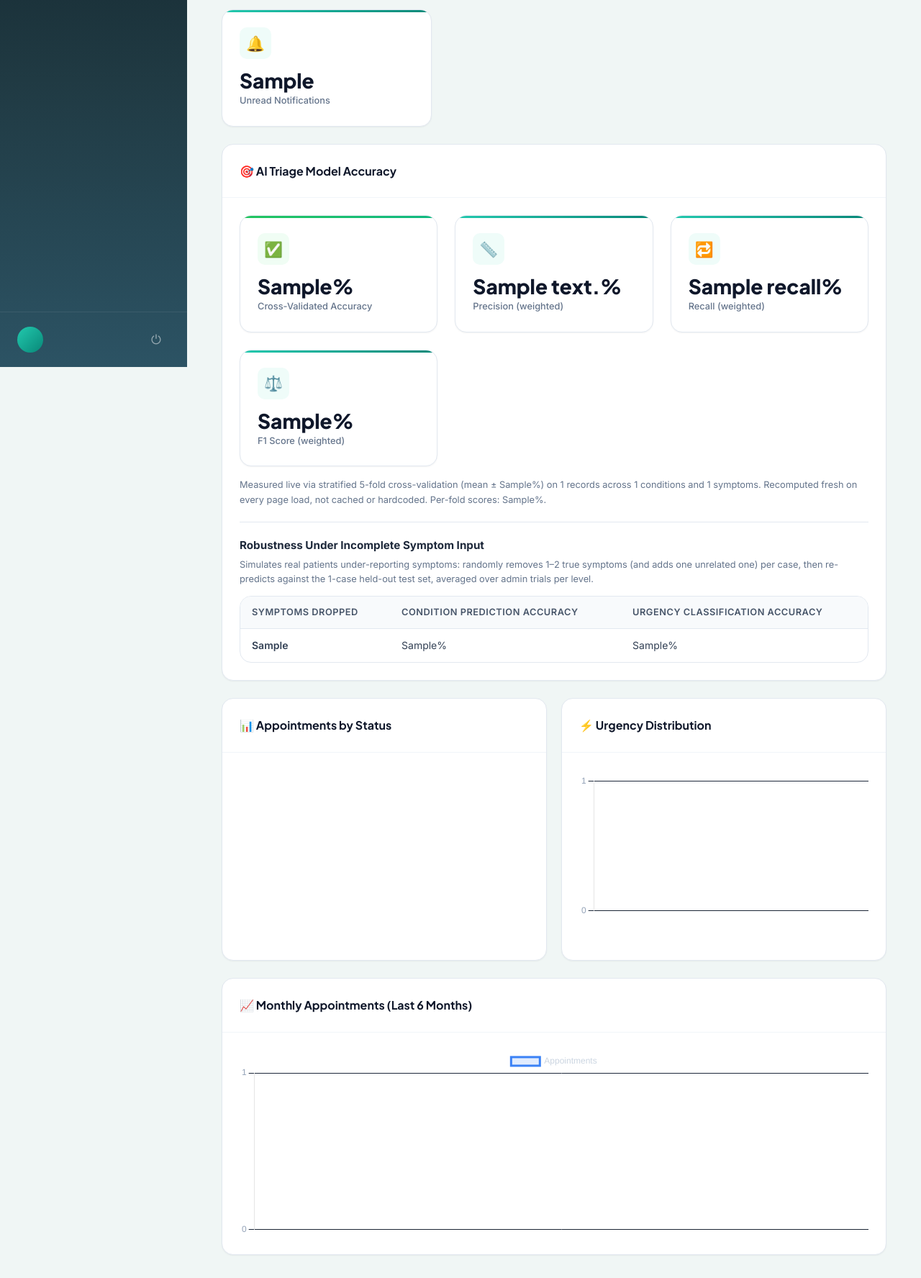
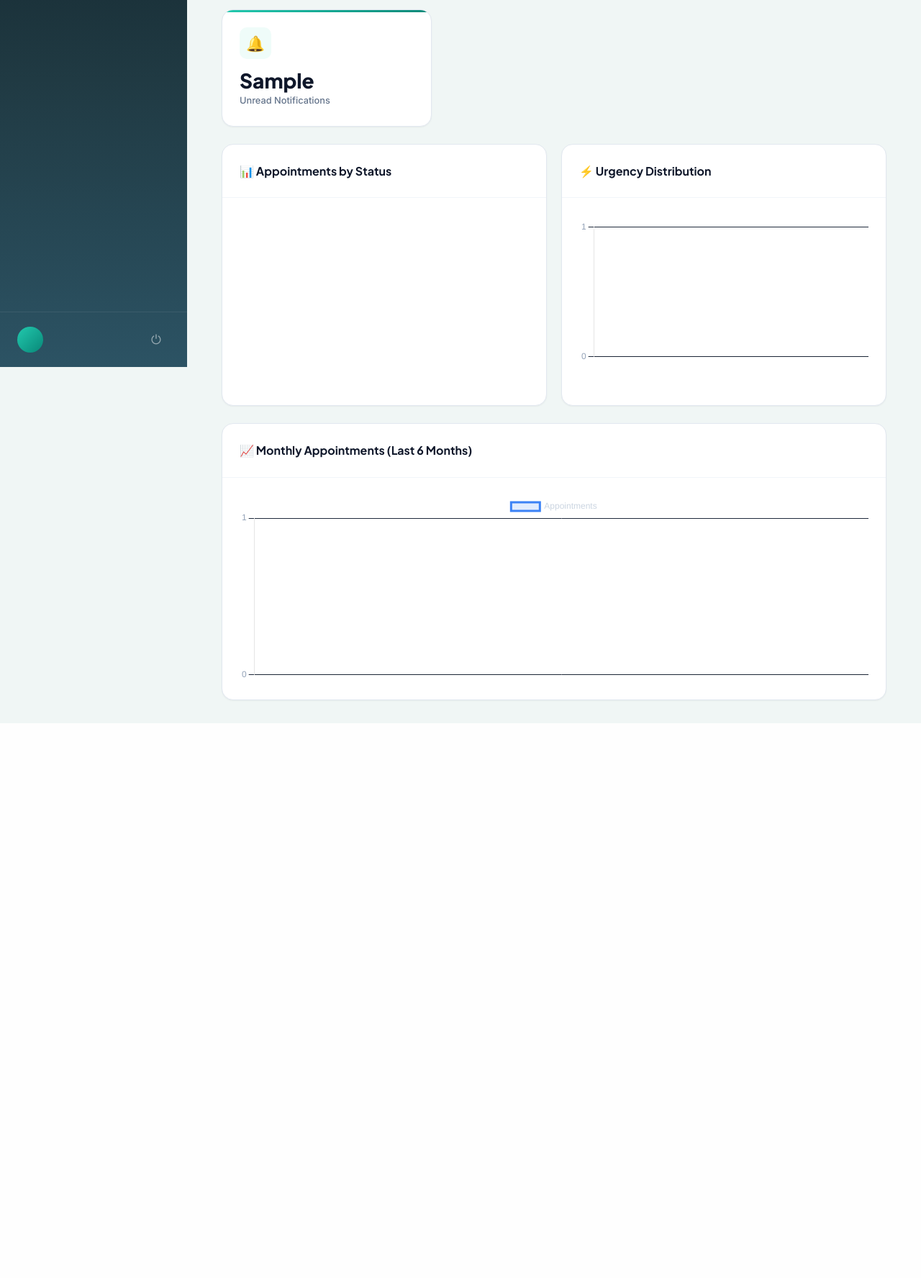
Before and after one commit to Shams742/CLINK, a Flask app: template code/templates/admin/reports.html in a window 1280 px wide. Shown: the part 290-2066 px from the top of the page at 72% size. After the commit the page ends 1295 px from the top, so only its background shows below. Run offline with Flask 3, Linux system fonts and the light colour scheme; the template is opened without the code that fills it: most values are stand-ins (such as "Sample title", 1, 10 or a date in 2020); a map, chart or similar area stays blank.

Commit message:
Remove AI Triage Model Accuracy card from admin Reports page
Drops the accuracy/precision/recall/F1 stat grid and the robustness
degradation table from the Reports & Analytics UI, along with the
now-unused AdminService.get_model_accuracy()/get_model_robustness()
wrappers and their retrain-on-every-page-load cost in reports_page().
AITriageService.evaluate_model()/evaluate_robustness() are untouched
and still used by test_model_accuracy.py.

```diff
--- a/code/app/controllers/admin_controller.py
+++ b/code/app/controllers/admin_controller.py
@@ -66,10 +66,7 @@ def notifications_page():
 def reports_page():
     stats = AdminService.get_dashboard_stats()
     chart_data = AdminService.get_reports_data()
-    model_accuracy = AdminService.get_model_accuracy()
-    model_robustness = AdminService.get_model_robustness()
-    return render_template('admin/reports.html', stats=stats, chart_data=chart_data,
-                           model_accuracy=model_accuracy, model_robustness=model_robustness)
+    return render_template('admin/reports.html', stats=stats, chart_data=chart_data)
 
 
 @admin_bp.route('/admin/audit-log')
--- a/code/templates/admin/reports.html
+++ b/code/templates/admin/reports.html
@@ -32,85 +32,6 @@
             <div class="stat-value">{{ chart_data.unreadNotifications }}</div>
             <div class="stat-label">Unread Notifications</div>
         </div>
-    </div>
-</div>
-
-<!-- AI Model Accuracy -->
-<div class="card" style="margin-bottom:24px;">
-    <div class="card-header"><h3>🎯 AI Triage Model Accuracy</h3></div>
-    <div class="card-body">
-        {% if model_accuracy %}
-        <div class="stats-grid" style="margin-bottom:0;">
-            <div class="stat-card success">
-                <div class="stat-icon">✅</div>
-                <div class="stat-info">
-                    <div class="stat-value">{{ model_accuracy.cvMean }}%</div>
-                    <div class="stat-label">Cross-Validated Accuracy</div>
-                </div>
-            </div>
-            <div class="stat-card">
-                <div class="stat-icon">📏</div>
-                <div class="stat-info">
-                    <div class="stat-value">{{ model_accuracy.precision }}%</div>
-                    <div class="stat-label">Precision (weighted)</div>
-                </div>
-            </div>
-            <div class="stat-card">
-                <div class="stat-icon">🔁</div>
-                <div class="stat-info">
-                    <div class="stat-value">{{ model_accuracy.recall }}%</div>
-                    <div class="stat-label">Recall (weighted)</div>
-                </div>
-            </div>
-            <div class="stat-card">
-                <div class="stat-icon">⚖️</div>
-                <div class="stat-info">
-                    <div class="stat-value">{{ model_accuracy.f1Score }}%</div>
-                    <div class="stat-label">F1 Score (weighted)</div>
-                </div>
-            </div>
-        </div>
-        <p style="margin-top:16px;font-size:0.8rem;color:var(--gray-500);">
-            Measured live via stratified 5-fold cross-validation (mean &plusmn; {{ model_accuracy.cvStd }}%) on
-            {{ model_accuracy.sampleCount }} records across {{ model_accuracy.classCount }} conditions and
-            {{ model_accuracy.featureCount }} symptoms. Recomputed fresh on every page load, not cached or hardcoded.
-            Per-fold scores: {{ model_accuracy.cvFolds | join(', ') }}%.
-        </p>
-        {% else %}
-        <div class="empty-state"><p>Model accuracy unavailable — dataset not found.</p></div>
-        {% endif %}
-
-        {% if model_robustness %}
-        <hr style="border:none;border-top:1px solid var(--gray-200,#e2e8f0);margin:20px 0;">
-        <h4 style="margin:0 0 4px;font-size:0.95rem;">Robustness Under Incomplete Symptom Input</h4>
-        <p style="margin:0 0 12px;font-size:0.8rem;color:var(--gray-500);">
-            Simulates real patients under-reporting symptoms: randomly removes 1–2 true symptoms
-            (and adds one unrelated one) per case, then re-predicts against the {{ model_robustness.testSetSize }}-case
-            held-out test set, averaged over {{ model_robustness.trialsPerLevel }} trials per level.
-        </p>
-        <div class="table-wrapper">
-            <table>
-                <thead>
-                    <tr>
-                        <th>Symptoms Dropped</th>
-                        <th>Condition Prediction Accuracy</th>
-                        <th>Urgency Classification Accuracy</th>
-                    </tr>
-                </thead>
-                <tbody>
-                    {% for level in model_robustness.levels %}
-                    <tr>
-                        <td style="font-weight:600;">
-                            {{ level.symptomsDropped }} {% if level.symptomsDropped == 0 %}(clean input){% endif %}
-                        </td>
-                        <td>{{ level.diseaseAccuracy }}%</td>
-                        <td>{{ level.urgencyAccuracy }}%</td>
-                    </tr>
-                    {% endfor %}
-                </tbody>
-            </table>
-        </div>
-        {% endif %}
     </div>
 </div>
 
```
Also changed, not shown: code/app/services/admin_service.py (+0 -12 lines).
